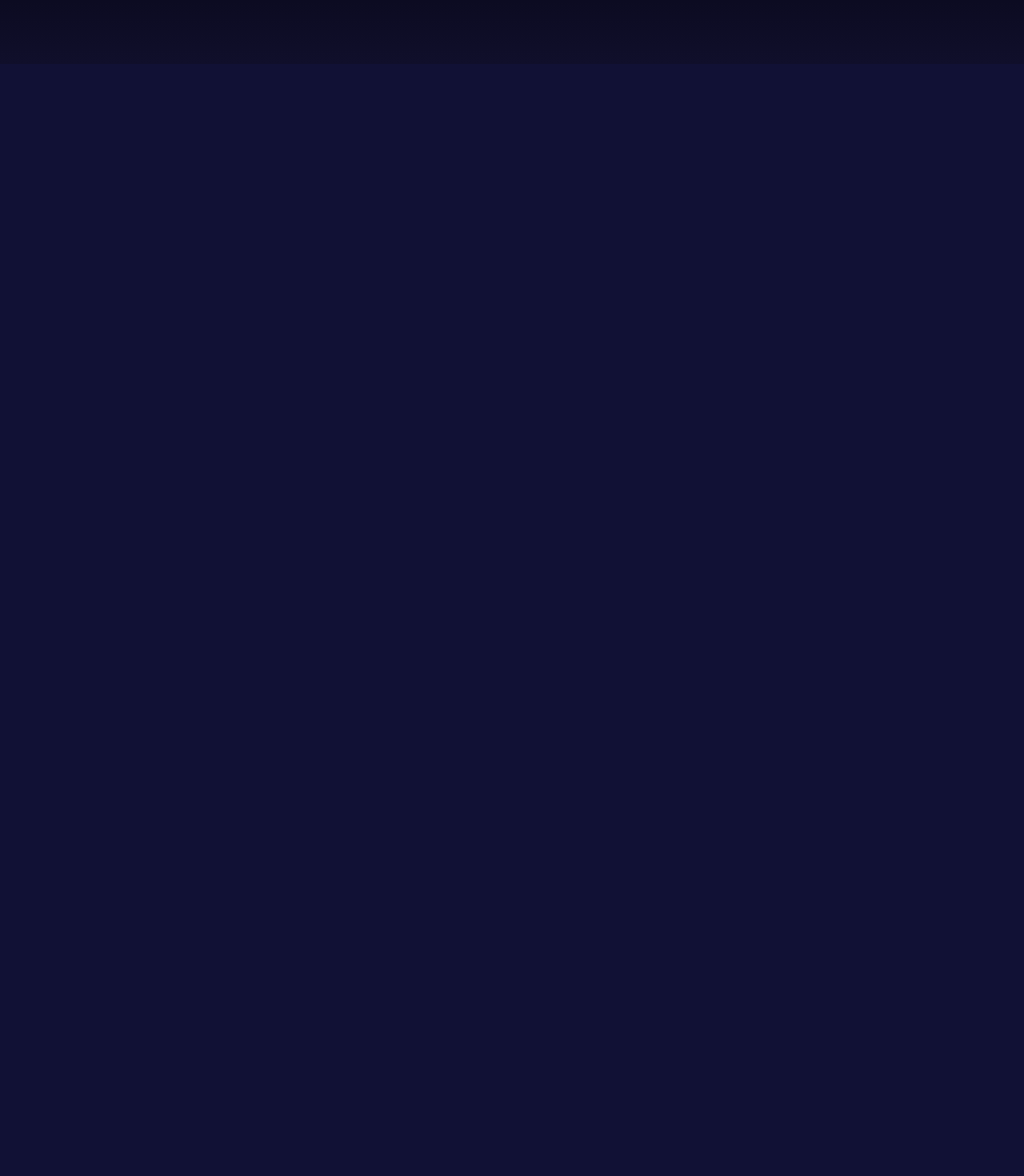
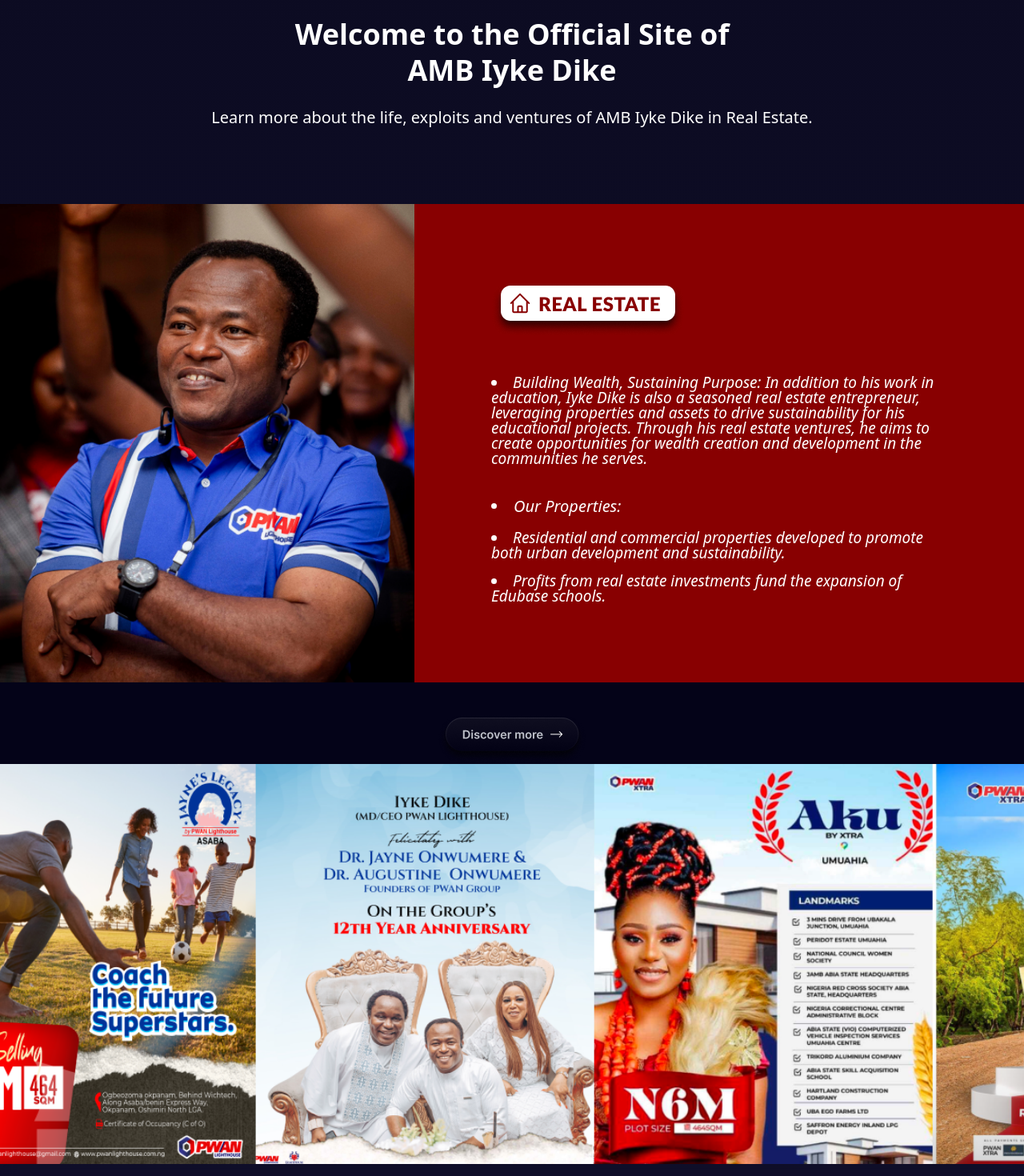
Before and after one commit to zeal72/IykeDike, a React (Vite) app: page /estate in a window 1280 px wide. Shown: the part 720-2190 px from the top of the page at 80% size. Before the commit the page ends 800 px from the top, so only its background shows below. Built offline with nearby package versions, Linux system fonts and the light colour scheme.

Commit message:
update from iyke dike

```diff
--- /dev/null
+++ b/New folder/src/AboutEstate.jsx
@@ -0,0 +1,51 @@
+import React from 'react';
+import { motion, useScroll, useTransform } from 'framer-motion';
+
+const AboutEstate = () => {
+
+
+
+  return (
+    <section className="mt-40 md:mt-40 lg:mt-40">
+      {/* Hero Image Section with Parallax Effect */}
+      <div
+        className="w-full overflow-hidden"
+      >
+        <img
+          src="estate.png"
+          alt="About Hero Image"
+          className="w-full h-auto object-cover"
+        />
+      </div>
+
+      {/* Welcome Section */}
+      <div
+        className="welcome-section w-full flex justify-center items-center flex-col text-center text-white py-24"
+        initial="hidden"
+        whileInView="visible"
+
+      >
+        <div className="container mx-auto px-4 sm:px-6 lg:px-8 flex flex-col justify-center items-center h-full pt-5">
+          {/* Heading with Scale-Up Animation */}
+          <h1
+            className="text-3xl md:text-4xl font-bold leading-tight"
+
+          >
+            Welcome to the Official Site of <br className="hidden sm:block" />
+            AMB Iyke Dike
+          </h1>
+
+          {/* First Paragraph with Fade-In Animation */}
+          <p
+            className="sm:text-lg md:text-xl mt-4 sm:mt-6 text-lg font-bold leading-tight"
+
+          >
+            Learn more about the life, exploits and ventures of AMB Iyke Dike in Real Estate.
+          </p>
+        </div>
+      </div>
+    </section>
+  );
+};
+
+export default AboutEstate;
--- /dev/null
+++ b/New folder/src/App.jsx
@@ -0,0 +1,25 @@
+import React from 'react'
+import Header from './nav'
+import './App.css';
+import './index.css';
+import About from './About_hero'
+import Realestate from './Career';
+import Explore_RealEastate from './CoreBelives';
+import  RealEstateBanner from './Mission';
+
+
+
+const App = () => {
+  return (
+    <>
+      <Header />
+      <About />
+      <Realestate />
+      <Explore_RealEastate />
+      <RealEstateBanner />
+      {/* <Mission /> */}
+    </>
+  )
+}
+
+export default App
--- /dev/null
+++ b/New folder/src/Careerestate.jsx
@@ -0,0 +1,73 @@
+import React from 'react';
+// import { motion } from 'framer-motion';
+
+const Realestate = () => {
+  // Animation variants
+
+
+  return (
+    <div className="w-full bg-gray-100 ">
+      {/* Main container */}
+      <div
+        className="flex flex-col lg:flex-row w-full text-white overflow-hidden shadow-lg"
+        initial="hidden"
+        whileInView="visible"
+        viewport={{ once: true, amount: 0.5 }} // Set `once` to true for single animation
+
+      >
+        {/* Image Section */}
+        <div
+          className="w-full lg:w-[518px] h-[598px]"
+
+        >
+          <img
+            src="estate2.png"
+            alt="Career Journey"
+            className="w-full h-full object-cover"
+          />
+        </div>
+
+        {/* Text Section */}
+        <div
+          className="flex-1 lg:h-[598px] px-6 lg:px-24 bg-[#880001] flex flex-col justify-center"
+
+        >
+          <div
+            className="mb-12 w-full"
+
+          >
+            <img
+              src="estateicon.png"
+              alt="Real Estate Section"
+              className="w-auto max-w-full h-auto"
+            />
+          </div>
+
+          <ul
+            className="list-disc list-inside space-y-4 font-lato italic leading-[100%] tracking-[2%]"
+            style={{
+              fontSize: 'clamp(16px, 4vw, 19px)',
+              fontWeight: 500,
+            }}
+
+          >
+            <li>
+              Building Wealth, Sustaining Purpose: In addition to his work in education, Iyke Dike is also a seasoned real estate entrepreneur, leveraging properties and assets to drive sustainability for his educational projects. Through his real estate ventures, he aims to create opportunities for wealth creation and development in the communities he serves.
+            </li>
+            <li className="text-xl pt-5">
+              Our Properties:
+            </li>
+            <li>
+              Residential and commercial properties developed to promote both urban development and sustainability.
+            </li>
+            <li>
+              Profits from real estate investments fund the expansion of Edubase schools.
+            </li>
+          </ul>
+        </div>
+      </div>
+    </div>
+  );
+};
+
+export default Realestate;
--- /dev/null
+++ b/New folder/src/CoreBelivesEstate.jsx
@@ -0,0 +1,51 @@
+import React from 'react';
+import { motion } from 'framer-motion';
+
+const Explore_RealEstate = () => {
+  // Animation variants
+  const fadeInUp = {
+    hidden: { opacity: 0, y: 20 },
+    visible: { opacity: 1, y: 0, transition: { duration: 0.8, ease: "easeOut" } },
+  };
+
+  const scaleIn = {
+    hidden: { scale: 0.9, opacity: 0 },
+    visible: { scale: 1, opacity: 1, transition: { duration: 0.6, ease: "easeOut" } },
+  };
+
+  const staggerContainer = {
+    hidden: { opacity: 0 },
+    visible: {
+      opacity: 1,
+      transition: {
+        staggerChildren: 0.3, // Stagger animation for children
+      },
+    },
+  };
+
+  return (
+    <div className="CoreBeliefs w-full flex justify-center items-center bg-[#040318]">
+      <motion.div
+        className="w-full flex justify-center items-center flex-col text-center text-white"
+        initial="hidden"
+        whileInView="visible"
+        viewport={{ once: false, amount: 0.5 }} // Set `once` to false for repeat animations
+        variants={staggerContainer} // Apply staggerContainer animation
+      >
+        {/* Image Section */}
+        <motion.div
+          className="flex justify-center items-center w-full"
+          variants={scaleIn} // Apply scaleIn animation
+        >
+          <img
+            className="w-auto max-w-full h-auto pt-5 sm:pt-10"
+            src="/_ControlButton.png"
+            alt="Subheading"
+          />
+        </motion.div>
+      </motion.div>
+    </div>
+  );
+};
+
+export default Explore_RealEstate;
--- /dev/null
+++ b/New folder/src/MissionEstate.jsx
@@ -0,0 +1,47 @@
+import React from 'react';
+import { motion, useScroll, useTransform } from 'framer-motion';
+
+const RealEstateBanner = () => {
+  // Parallax effect for the hero image
+  const { scrollYProgress } = useScroll();
+  const y = useTransform(scrollYProgress, [0, 1], [0, 200]); // Adjust for desired parallax effect
+
+  // Animation variants
+  const fadeInUp = {
+    hidden: { opacity: 0, y: 20 },
+    visible: { opacity: 1, y: 0, transition: { duration: 0.8, ease: "easeOut" } },
+  };
+
+  const scaleUp = {
+    hidden: { scale: 0.95, opacity: 0 },
+    visible: { scale: 1, opacity: 1, transition: { duration: 0.8, ease: "easeOut" } },
+  };
+
+  const staggerContainer = {
+    hidden: { opacity: 0 },
+    visible: {
+      opacity: 1,
+      transition: {
+        staggerChildren: 0.3, // Stagger animation for children
+      },
+    },
+  };
+
+  return (
+    <section className="">
+      {/* Hero Image Section with Parallax Effect */}
+      <div
+        className="w-full overflow-hidden"
+        style={{ y }} // Apply parallax effect
+      >
+        <img
+          src="estate flyer.png"
+          alt="About Hero Image"
+          className="w-full h-auto object-cover sm:h-[300px] lg:h-[500px]" // Adjust height for different screens
+        />
+      </div>
+    </section>
+  );
+};
+
+export default RealEstateBanner;
--- a/src/App.css
+++ b/src/App.css
@@ -17,8 +17,7 @@
 }
 
 h4,
-h5,
-h6 {
+h5 {
 	font-family: var(--font-lato);
 	color: #040318;
 }
@@ -30,7 +29,7 @@
 
 body {
 	background-color: #040318;
-	padding-bottom: 100px;
+	/* padding-bottom: 100px; */
 }
 
 .Welcome_section {
--- a/src/App.jsx
+++ b/src/App.jsx
@@ -4,7 +4,8 @@
 import Header from './Components/header'
 import Home from './Components/Home'
 import Aboutpage from './Components/About/Aboutpage'
-// import Realestate from './Components/aboutsection/Realestate'
+import Estate from './Components/Estate/estate'
+import Footer from './Components/footer'
 function App() {
   return (
     <Router>
@@ -13,9 +14,9 @@
         <Route path="/" element={<Home />} />
         <Route path="/contact" element={<Contactpage />} />
         <Route path="/about" element={<Aboutpage />} />
-        {/* <Route path="/estate" element={<Realestate />} /> */}
-        {/* Add other routes here */}
+        <Route path="/estate" element={<Estate />} />
       </Routes>
+      <Footer />
     </Router >
   )
 }
--- a/src/Components/Contact.jsx
+++ b/src/Components/Contact.jsx
@@ -61,7 +61,6 @@
 								Let's work Together <FaArrowRight />
 							</button>
 						</div>
-
 					</form>
 				</div>
 			</div>
--- a/src/Components/Contact/Contactpage.jsx
+++ b/src/Components/Contact/Contactpage.jsx
@@ -8,27 +8,6 @@
 		<div>
 			<Hero />
 			<Form />
-			<div className="container mx-auto mt-40 lg:mt-0 sm:pt-24 md:pt-2 pb-8 sm:pb-12 px-4 lg:px-24 sm:px-6">
-				<div className="grid grid-cols-1 sm:grid-cols-3 gap-6 items-center text-center sm:text-left">
-					{/* Copyright Text */}
-					<p className="text-xs sm:text-sm md:text-[14.17px] font-inter font-medium text-gray-300 order-2 sm:order-1">
-						© 2025 Amb Iyke Dike. All rights reserved.
-					</p>
-
-					{/* Social Media Icons */}
-					<div className="flex justify-center gap-4 sm:gap-5 order-1 sm:order-2">
-						<FaFacebookF className="text-gray-300 hover:text-white transition duration-300 cursor-pointer" size={18} />
-						<FaInstagram className="text-gray-300 hover:text-white transition duration-300 cursor-pointer" size={18} />
-						<FaTiktok className="text-gray-300 hover:text-white transition duration-300 cursor-pointer" size={18} />
-						<FaLinkedinIn className="text-gray-300 hover:text-white transition duration-300 cursor-pointer" size={22} />
-					</div>
-
-					{/* Privacy Policy */}
-					<p className="text-gray-300 sm:text-right hover:text-white cursor-pointer text-xs sm:text-sm md:text-[14.17px] font-inter font-medium order-3">
-						Privacy Policy | Terms of Service
-					</p>
-				</div>
-			</div>
 		</div>
 	)
 }
--- /dev/null
+++ b/src/Components/Estate/estate.jsx
@@ -0,0 +1,17 @@
+import React from 'react'
+import AboutEstate from '../../../New folder/src/AboutEstate'
+import Realestate from '../../../New folder/src/Careerestate'
+import Explore_RealEstate from '../../../New folder/src/CoreBelivesEstate'
+import RealEstateBanner from '../../../New folder/src/MissionEstate'
+const Estate = () => {
+	return (
+		<div>
+			<AboutEstate />
+			<Realestate />
+			<Explore_RealEstate />
+			<RealEstateBanner />
+		</div>
+	)
+}
+
+export default Estate
--- a/src/Components/Home.jsx
+++ b/src/Components/Home.jsx
@@ -22,7 +22,7 @@
 				<AmbSection />
 				<TestimonialSection />
 				<ContactSection />
-				<Footer />
+				{/* <Footer /> */}
 			</div>
 
 		</>
```
